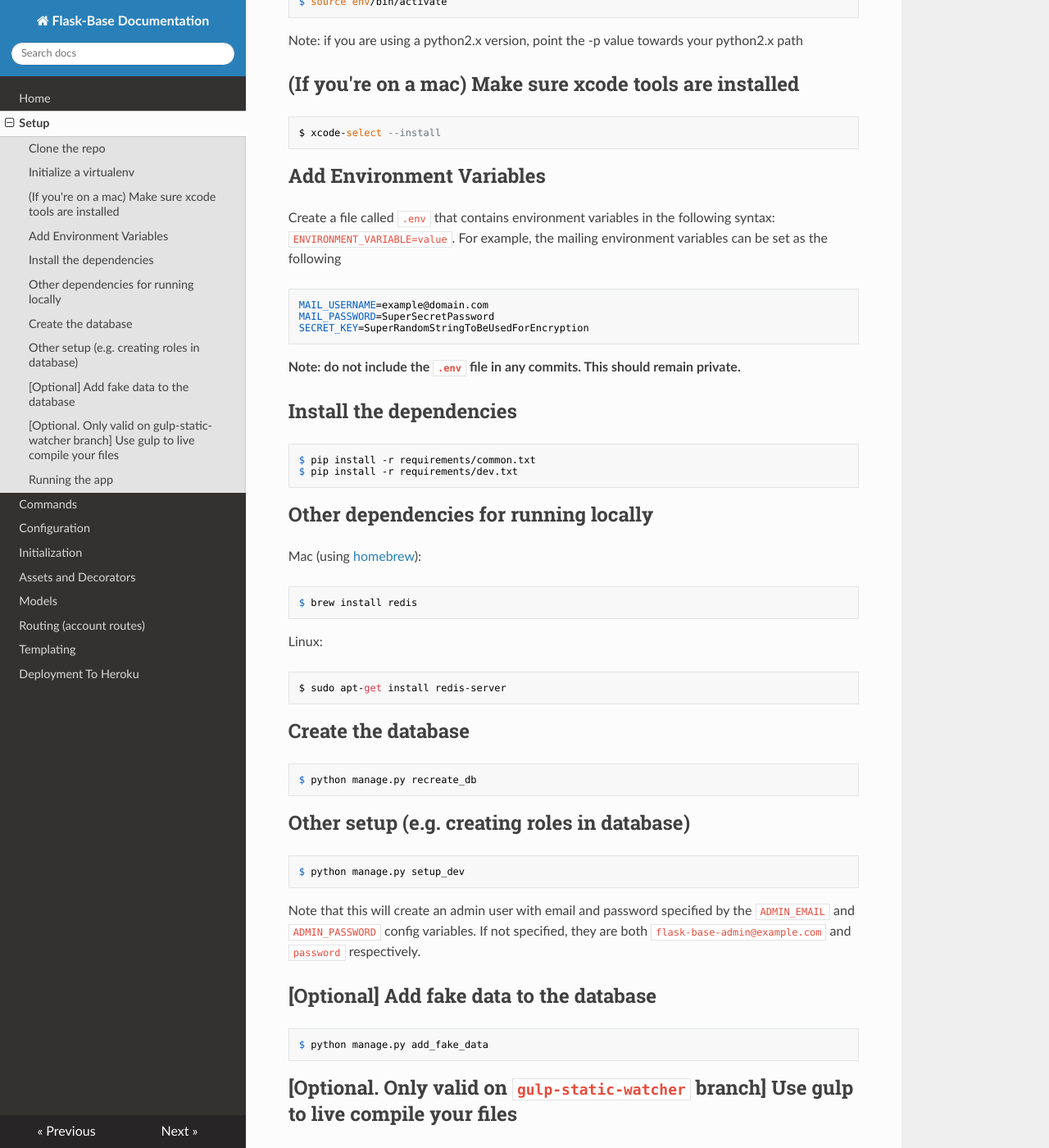
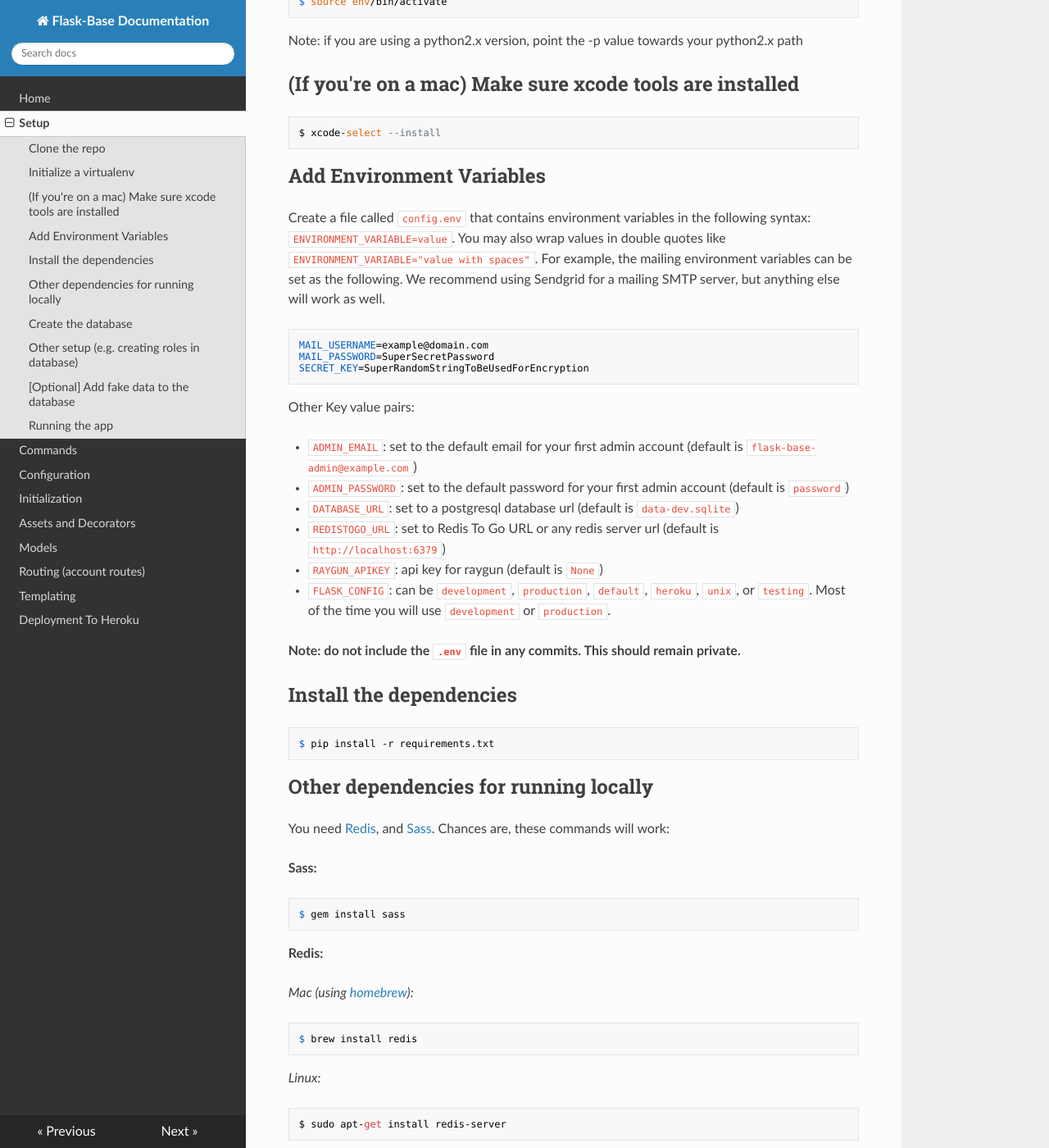
Before and after one commit to openrbi/xrm-ui, an MkDocs documentation site: the page built from docs/setup.md, in a window 1280 px wide and 1400 px high, scrolled down 520 px. Shown: the whole window at 82% size. Built offline with MkDocs 1.6.1, drawn with Linux system fonts in a browser that asks for light colours; nearby versions of some CDN libraries; old or Windows-style settings are respelled for this version of MkDocs; some of the changed text lies outside the part shown.

Commit message:
Update setup docs
Closes #160

````diff
--- a/docs/setup.md
+++ b/docs/setup.md
@@ -31,34 +31,70 @@ $ xcode-select --install
 
 ## Add Environment Variables
 
-Create a file called `.env` that contains environment variables in the following syntax: `ENVIRONMENT_VARIABLE=value`. For example,
-the mailing environment variables can be set as the following
+Create a file called `config.env` that contains environment variables in the following syntax: `ENVIRONMENT_VARIABLE=value`.
+You may also wrap values in double quotes like `ENVIRONMENT_VARIABLE="value with spaces"`.
+For example, the mailing environment variables can be set as the following.
+We recommend using Sendgrid for a mailing SMTP server, but anything else will work as well.
 ```
 MAIL_USERNAME=example@domain.com
 MAIL_PASSWORD=SuperSecretPassword
 SECRET_KEY=SuperRandomStringToBeUsedForEncryption
 ```
+
+Other Key value pairs:
+
+* `ADMIN_EMAIL`: set to the default email for your first admin account (default is `flask-base-admin@example.com`)
+* `ADMIN_PASSWORD`: set to the default password for your first admin account (default is `password`)
+* `DATABASE_URL`: set to a postgresql database url (default is `data-dev.sqlite`)
+* `REDISTOGO_URL`: set to Redis To Go URL or any redis server url (default is `http://localhost:6379`)
+* `RAYGUN_APIKEY`: api key for raygun (default is `None`)
+* `FLASK_CONFIG`: can be `development`, `production`, `default`, `heroku`, `unix`, or `testing`. Most of the time you will use `development` or `production`.
+
 **Note: do not include the `.env` file in any commits. This should remain private.**
 
 ## Install the dependencies
 
 ```
-$ pip install -r requirements/common.txt
-$ pip install -r requirements/dev.txt
+$ pip install -r requirements.txt
 ```
 
 ## Other dependencies for running locally
 
-Mac (using [homebrew](http://brew.sh/)):
+You need [Redis](http://redis.io/), and [Sass](http://sass-lang.com/). Chances are, these commands will work:
+
+
+**Sass:**
+
+```
+$ gem install sass
+```
+
+**Redis:**
+
+_Mac (using [homebrew](http://brew.sh/)):_
 
 ```
 $ brew install redis
 ```
 
-Linux:
+_Linux:_
 
 ```
 $ sudo apt-get install redis-server
+```
+
+You will also need to install **PostgresQL**
+
+_Mac (using homebrew):_
+
+```
+brew install postgresql
+```
+
+_Linux (based on this [issue](https://github.com/hack4impact/flask-base/issues/96)):_
+
+```
+sudo apt-get install libpq-dev
 ```
 
 ## Create the database
@@ -81,16 +117,11 @@ Note that this will create an admin user with email and password specified by th
 $ python manage.py add_fake_data
 ```
 
-## [Optional. Only valid on `gulp-static-watcher` branch] Use gulp to live compile your files
-
-* Install the Live Reload browser plugin from [here](http://livereload.com/)
-* Run `npm install`
-* Run `gulp`
-
-
 ## Running the app
 
 ```
 $ source env/bin/activate
 $ honcho start -f Local
 ```
+
+For Windows users having issues with binding to a redis port locally, refer to [this issue](https://github.com/hack4impact/flask-base/issues/132).
````
